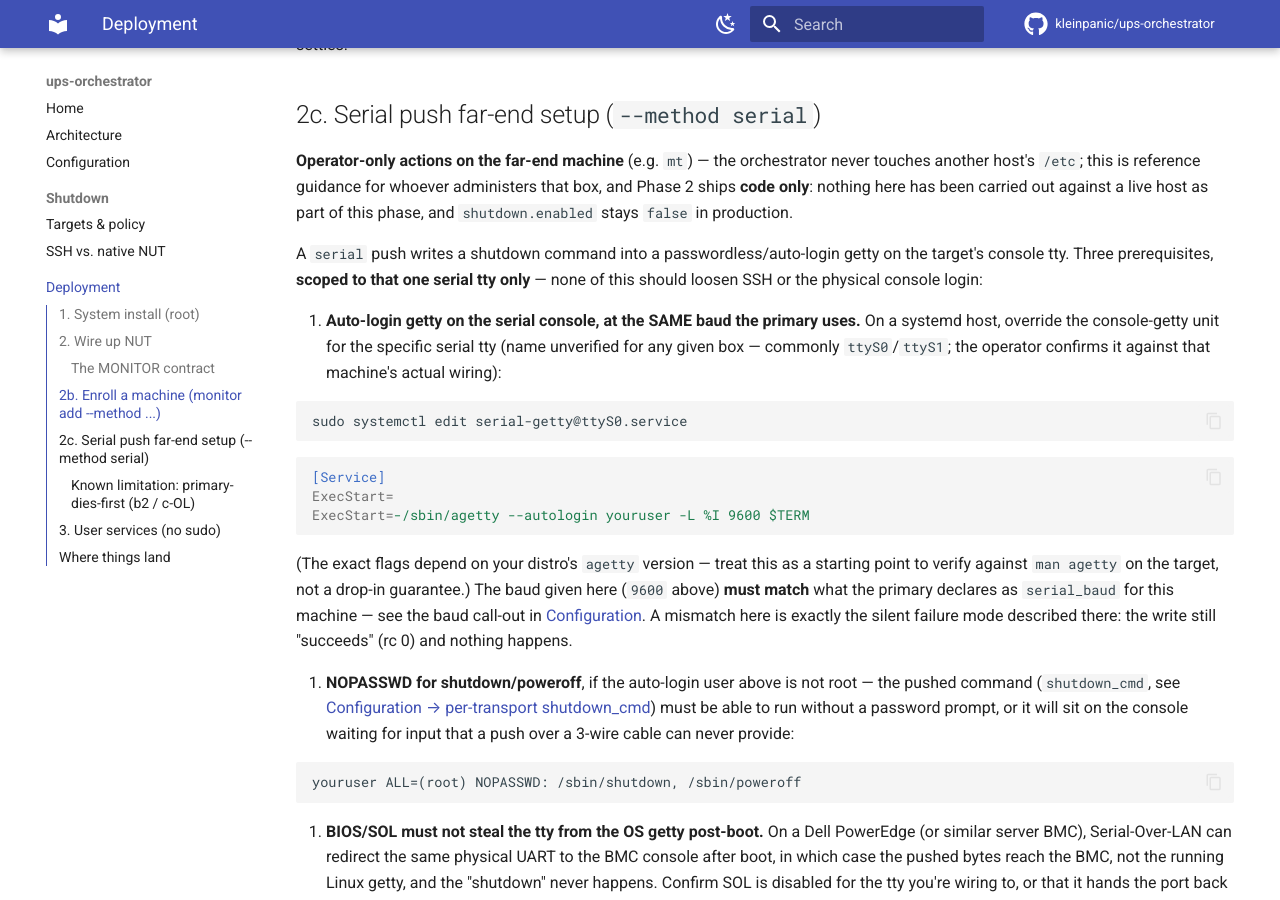
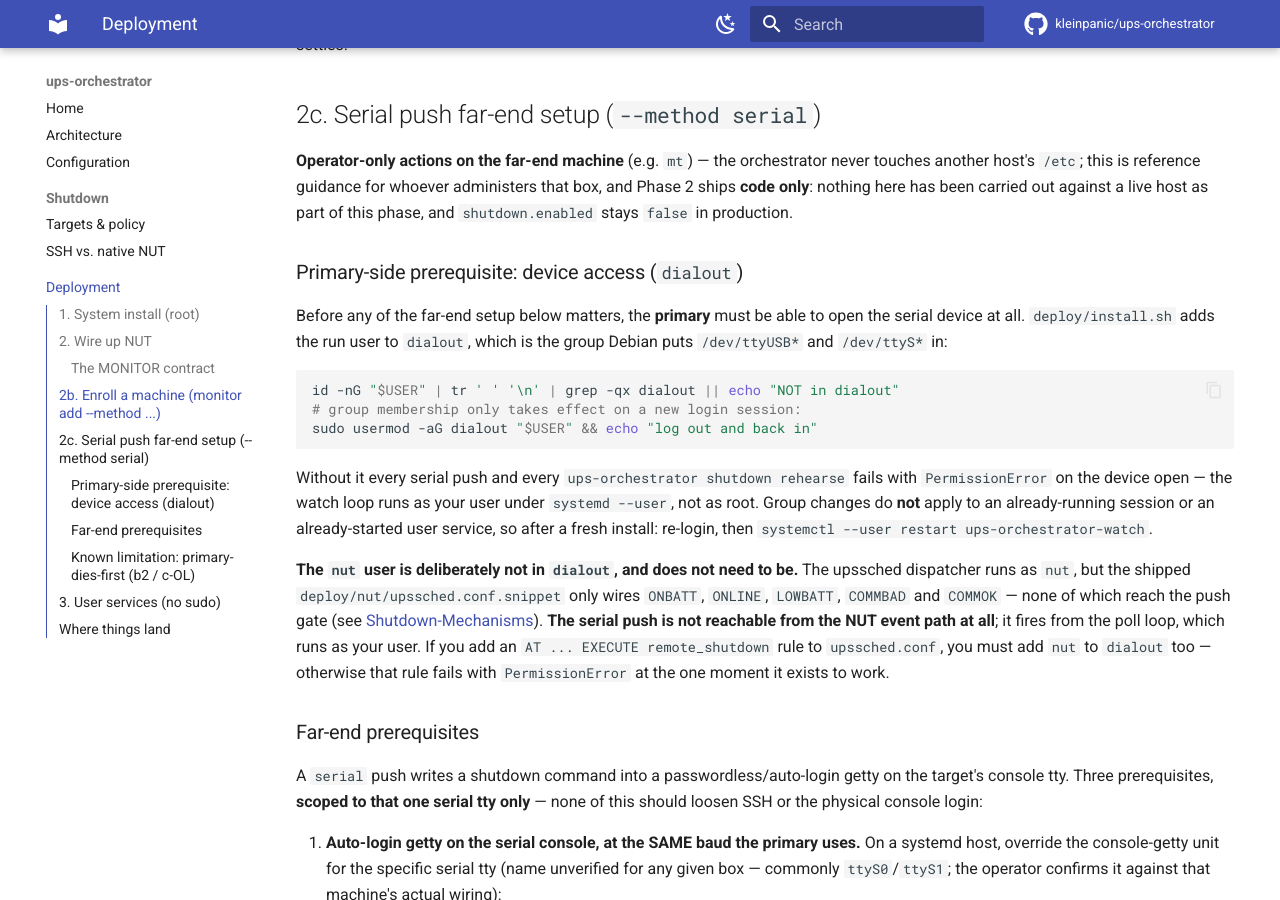
Before and after one commit to kleinpanic/ups-orchestrator, an MkDocs documentation site: the page built from docs/Deployment.md, in a window 1280 px wide and 900 px high, scrolled down 3115 px. Built offline with MkDocs 1.6.1 and Material for MkDocs 9.7.7, drawn with Linux system fonts in a browser that asks for light colours; comment, search, counter and statistics services are not loaded.

Commit message:
fix(deploy): grant the serial transport its device access, and say where it is not reachable
grep -rn dialout deploy/ docs/ Makefile README.md returned zero hits. install.sh
grants the nut group, ACLs on /etc and /var/lib, and a poweroff sudoers entry —
every privilege the daemon needs except the one the serial shutdown transport
needs. That transport opens /dev/ttyUSB*//dev/ttyS* "wb" from the same
run-user-owned 'systemd --user' watch unit, and Debian puts those devices in
group dialout. On any fresh install every serial push and every
'ups-orchestrator shutdown rehearse' died with PermissionError on the device
open. eulerpi5 masks it: klein already happens to be in dialout, so the one
machine that would show the bug is the one machine that cannot. IF-03.

install.sh now adds the run user to dialout alongside the existing nut-group
work, and docs/Deployment.md gains a primary-side prerequisite section next to
the far-end getty setup — including the re-login/restart caveat, since a group
change does not reach an already-started systemd --user service.

The nut user is deliberately NOT granted it, and the docs now say why rather
than leaving it to be discovered during an outage: the upssched dispatcher runs
as nut, but the shipped upssched.conf.snippet wires only ONBATT/ONLINE/LOWBATT/
COMMBAD/COMMOK, none of which reach the push gate. The serial push is not
reachable from the NUT event path at all — it fires from the poll loop, which
runs as the run user. An operator who adds an 'AT ... EXECUTE remote_shutdown'
rule must grant nut dialout too.

Proven by tests/test_monitor.py::test_installer_and_docs_grant_serial_device_
access, which fails on the pre-fix install.sh.

````diff
--- a/docs/Deployment.md
+++ b/docs/Deployment.md
@@ -176,6 +176,36 @@ administers that box, and Phase 2 ships **code only**: nothing here has been
 carried out against a live host as part of this phase, and `shutdown.enabled`
 stays `false` in production.
 
+### Primary-side prerequisite: device access (`dialout`)
+
+Before any of the far-end setup below matters, the **primary** must be able to
+open the serial device at all. `deploy/install.sh` adds the run user to
+`dialout`, which is the group Debian puts `/dev/ttyUSB*` and `/dev/ttyS*` in:
+
+```bash
+id -nG "$USER" | tr ' ' '\n' | grep -qx dialout || echo "NOT in dialout"
+# group membership only takes effect on a new login session:
+sudo usermod -aG dialout "$USER" && echo "log out and back in"
+```
+
+Without it every serial push and every `ups-orchestrator shutdown rehearse`
+fails with `PermissionError` on the device open — the watch loop runs as your
+user under `systemd --user`, not as root. Group changes do **not** apply to an
+already-running session or an already-started user service, so after a fresh
+install: re-login, then `systemctl --user restart ups-orchestrator-watch`.
+
+**The `nut` user is deliberately not in `dialout`, and does not need to be.**
+The upssched dispatcher runs as `nut`, but the shipped
+`deploy/nut/upssched.conf.snippet` only wires `ONBATT`, `ONLINE`, `LOWBATT`,
+`COMMBAD` and `COMMOK` — none of which reach the push gate (see
+[Shutdown-Mechanisms](Shutdown-Mechanisms.md)). **The serial push is not
+reachable from the NUT event path at all**; it fires from the poll loop, which
+runs as your user. If you add an `AT ... EXECUTE remote_shutdown` rule to
+`upssched.conf`, you must add `nut` to `dialout` too — otherwise that rule
+fails with `PermissionError` at the one moment it exists to work.
+
+### Far-end prerequisites
+
 A `serial` push writes a shutdown command into a passwordless/auto-login getty
 on the target's console tty. Three prerequisites, **scoped to that one serial
 tty only** — none of this should loosen SSH or the physical console login:
````
Also changed, not shown: 2 other files.
